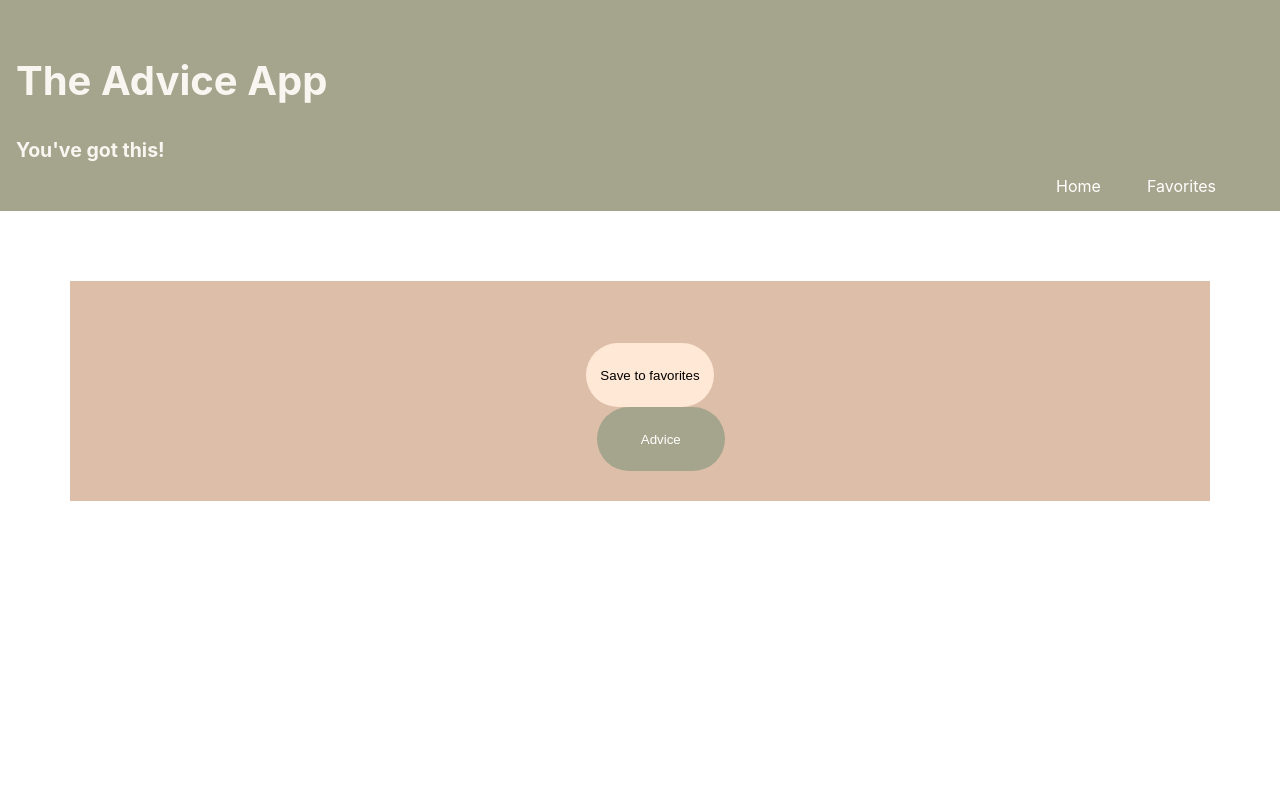
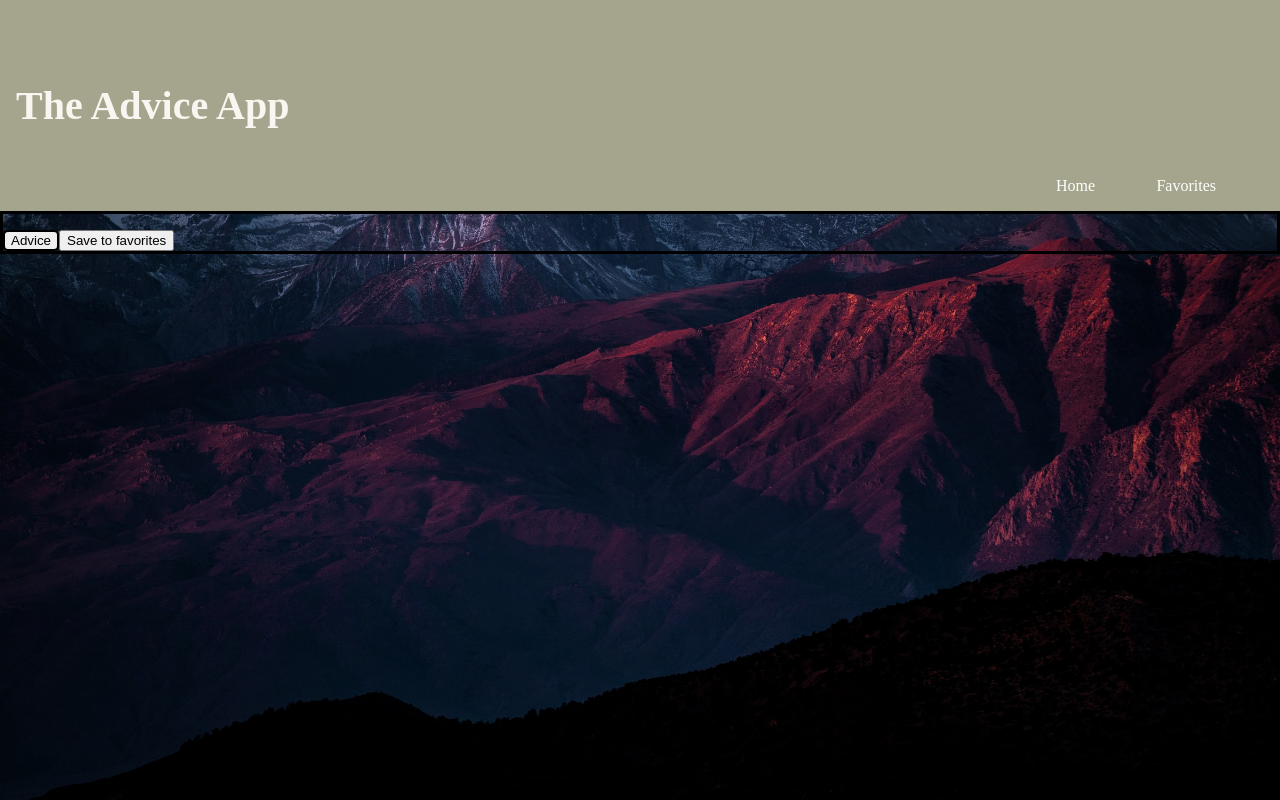
Before and after one commit to AliNooner/Advice-Is-Nice, a React (Create React App) app: page / in a window 1280 px wide. Built offline with nearby package versions, Linux system fonts and the light colour scheme; a web font is replaced by a local one.

Commit message:
Add background image

```diff
--- a/public/index.html
+++ b/public/index.html
@@ -1,4 +1,5 @@
 <!DOCTYPE html>
+
 <html lang="en">
   <head>
     <meta charset="utf-8" />
--- a/src/Components/Card/Card.css
+++ b/src/Components/Card/Card.css
@@ -1,29 +1,27 @@
-.card-container {
+/* .card-container {
   display: flex;
   flex-direction: column;
 }
 
 .card {
-  box-sizing: border-box;
+  box-sizing: border-box; */
   /* border: 3px solid #ffe8d6; */
-  padding: 30px;
+  /* padding: 30px;
   margin: 70px;
   color: white;
   background-color: #ddbea9;
-}
+} */
 
-.save-favorites-button {
-  /* border-radius: 5px;
-  border-style: solid; */
+/* .save-favorites-button {
   height: 5vw;
   width: 10vw;
   margin-left: 45%;
   background-color: #ffe8d6;
   border: none;
   border-radius: 50px;
-}
+} */
 
-.advice-button {
+/* .advice-button {
   height: 5vw;
   width: 10vw;
   margin-left: 46%;
@@ -31,14 +29,13 @@
   border: none;
   border-radius: 50px;
   color: white;
-}
+} */
 
-.single-advice {
+/* .single-advice {
   font-family: 'Anton', sans-serif;
   margin-left: 31vw;
+} */
+
+.card {
+  border: solid;
 }
-
-/* .favorite-message-tag {
-  color: pink;
-  justify-content: center;
-} */
--- a/src/Components/Card/Card.js
+++ b/src/Components/Card/Card.js
@@ -15,9 +15,13 @@ const saveToFavorites = () => {
   return (
     <div className='card'>
       <div className='card-container'>
-      <p className='single-advice'>{singleAdvice}</p>
-      <button className='save-favorites-button' onClick={() => saveToFavorites()} >Save to favorites</button>
-      <button className='advice-button' onClick={displayAdvice}>Advice</button>
+        <div className='single-advice-container'>
+          <p className='single-advice'>{singleAdvice}</p>
+        </div>
+        <div className='button-container'>
+          <button className='advice-button' onClick={displayAdvice}>Advice</button>
+          <button className='save-favorites-button' onClick={() => saveToFavorites()} >Save to favorites</button>
+        </div>
       </div>
     </div>
 
--- a/src/Components/Nav/Nav.css
+++ b/src/Components/Nav/Nav.css
@@ -17,7 +17,6 @@
 }
 
 h4 {
-	/* color: #cc7178; */
 	font-size: 1.22em;
 }
 .nav-buttons {
--- a/src/Components/Nav/Nav.js
+++ b/src/Components/Nav/Nav.js
@@ -8,7 +8,6 @@ const Nav = () => {
     <nav className='navigation'>
       <div className='title-div'>
         <h1 className='title'>The Advice App</h1>
-        <h4>You've got this!</h4>
       </div>
       <div className='nav-buttons'>
       <NavLink to ='/' style={{textDecoration: 'none'}}>
--- a/src/index.css
+++ b/src/index.css
@@ -1,10 +1,21 @@
-body {
+/* body {
   margin: 0;
   font-family: -apple-system, BlinkMacSystemFont, 'Segoe UI', 'Roboto', 'Oxygen',
     'Ubuntu', 'Cantarell', 'Fira Sans', 'Droid Sans', 'Helvetica Neue',
     sans-serif;
   -webkit-font-smoothing: antialiased;
   -moz-osx-font-smoothing: grayscale;
+} */
+
+body {
+background: url(Components/Images/moutain.png) no-repeat center center fixed;
+-webkit-background-size: cover;
+-moz-background-size: cover;
+-o-background-size: cover;
+background-size: cover;
+height: 100vh;
+width: 100vw;
+margin: 0;
 }
 
 code {
```
